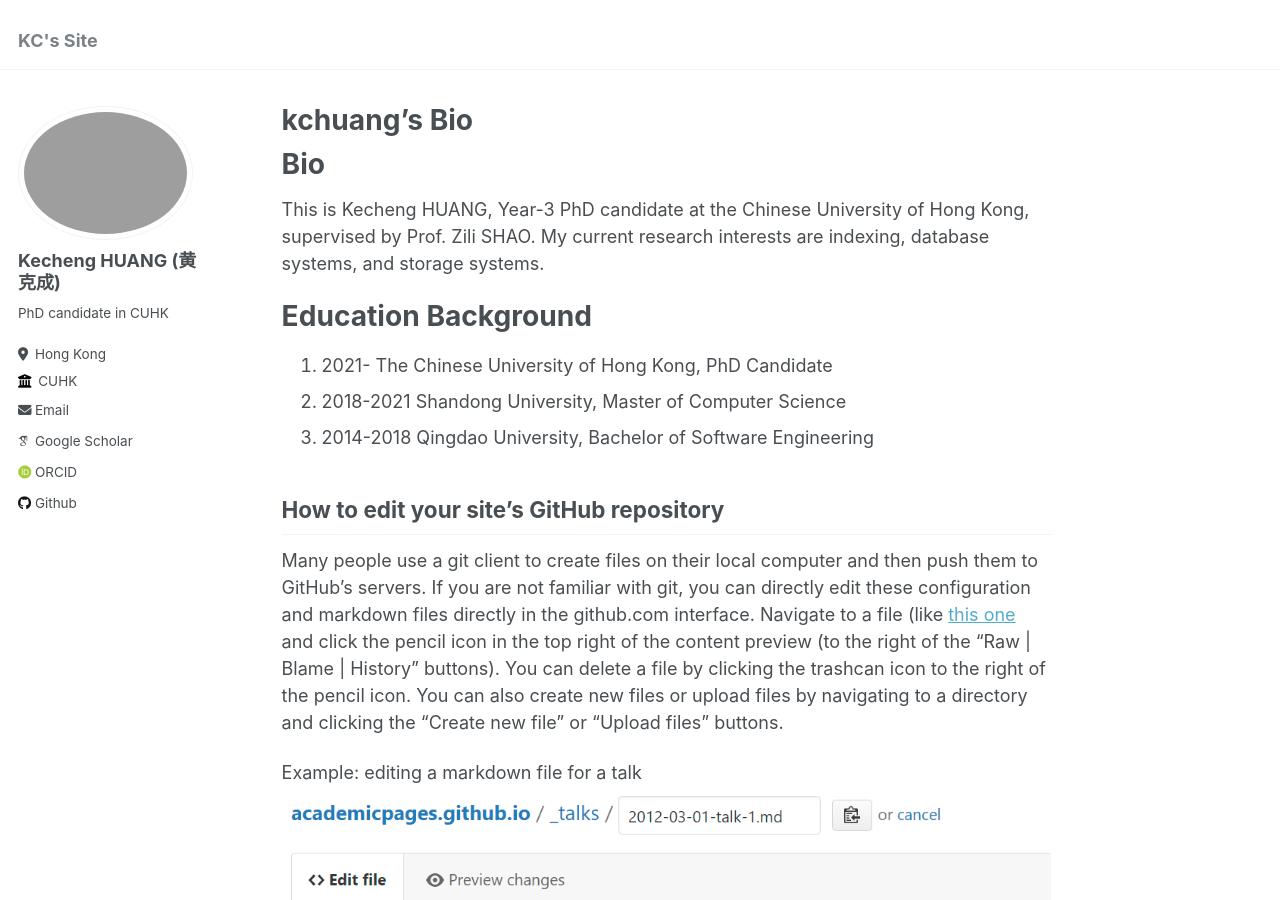
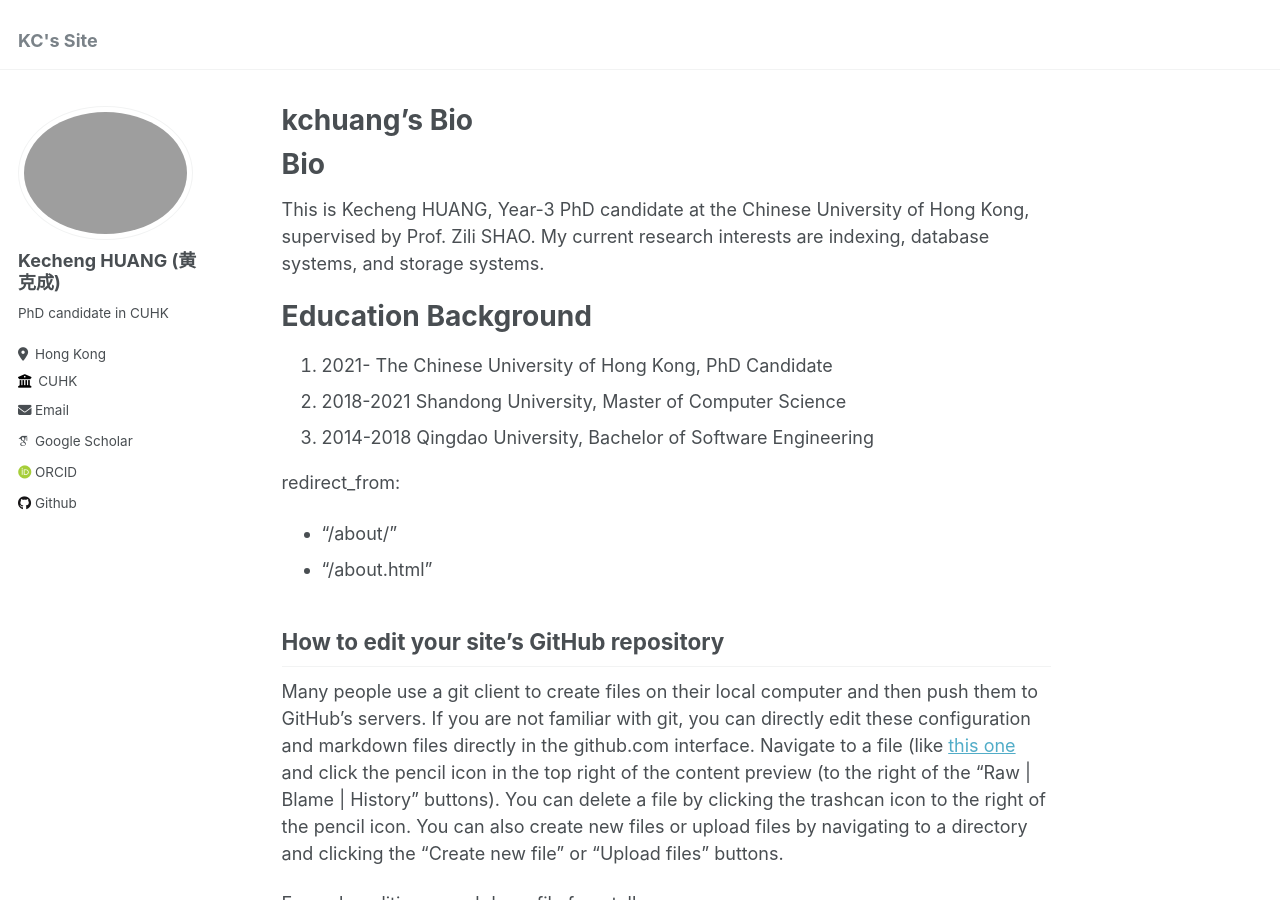
Before and after one commit to ericaloha/ericaloha.github.io, a Jekyll site: the page built from _pages/about.md, in a window 1280 px wide and 900 px high. Built offline with Jekyll 4.4.1, drawn with Linux system fonts in a browser that asks for light colours; some web fonts are replaced.

Commit message:
Update about.md

```diff
--- a/_pages/about.md
+++ b/_pages/about.md
@@ -20,6 +17,9 @@ Education Background
 3. 2014-2018  Qingdao University, Bachelor of Software Engineering
 
 
+redirect_from:
+  - "/about/"
+  - "/about.html"
 
 
 
```
Also changed, not shown: other parts of _pages/about.md (+0 -3 lines).
